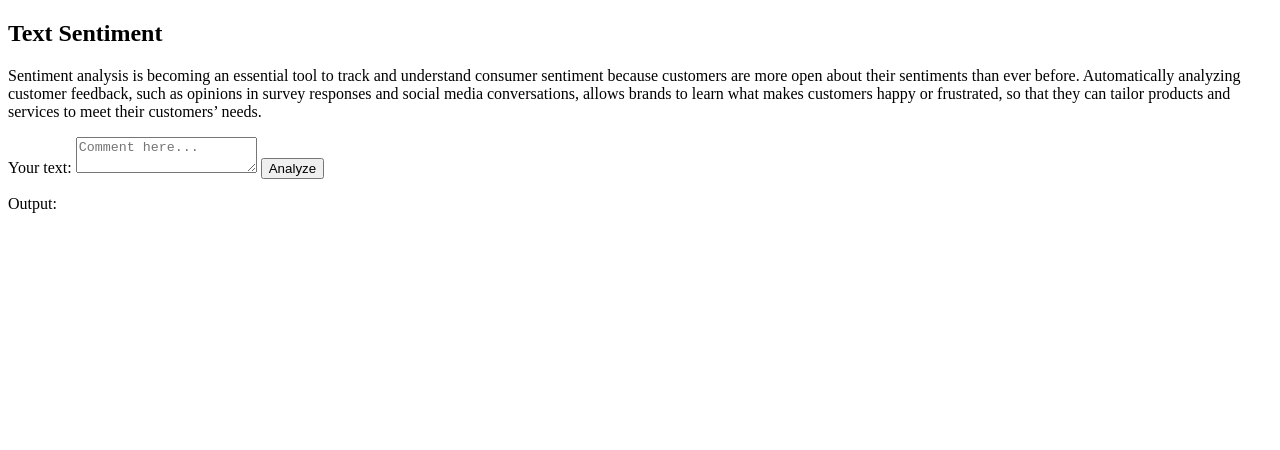
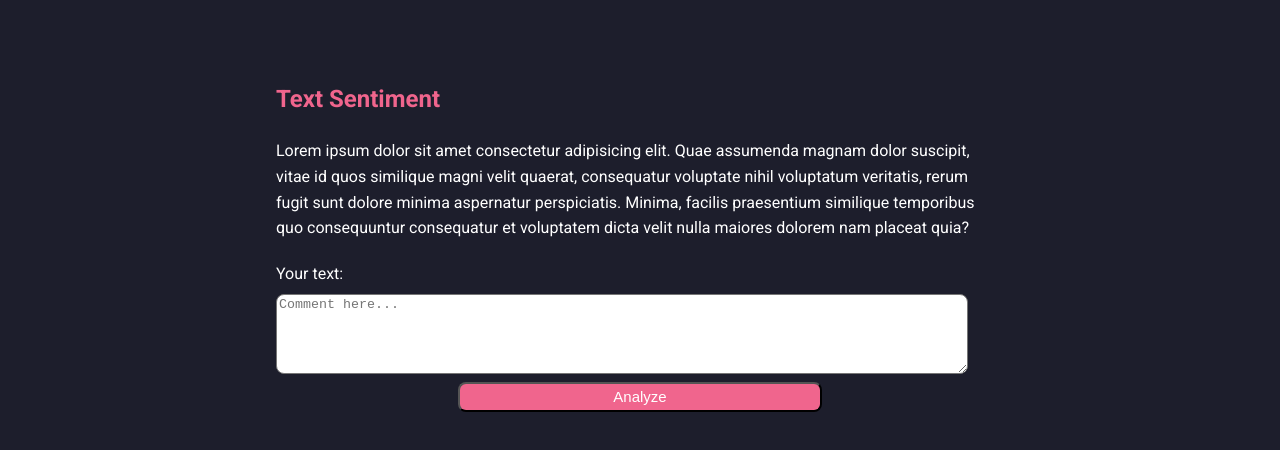
Before and after one commit to carolinanonato/Text-Sentiment-Analysis, a plain HTML site: page index.html in a window 1280 px wide. Drawn offline with nearby package versions, Linux system fonts and the light colour scheme.

Commit message:
styling done

```diff
--- a/index.html
+++ b/index.html
@@ -5,28 +5,34 @@
     <meta charset="UTF-8">
     <meta http-equiv="X-UA-Compatible" content="IE=edge">
     <meta name="viewport" content="width=device-width, initial-scale=1.0">
+
     <link rel="stylesheet" href="style.css">
+    <link rel="preconnect" href="https://fonts.googleapis.com">
+    <link rel="preconnect" href="https://fonts.gstatic.com" crossorigin>
+    <link href="https://fonts.googleapis.com/css2?family=Roboto:wght@300;400;700&display=swap" rel="stylesheet">
     <title>Text Sentiment</title>
 </head>
 
 <body>
     <div class="container">
         <h2 class="title">Text Sentiment</h2>
-        <p>Sentiment analysis is becoming an essential tool to track and understand consumer sentiment because customers
-            are more open about their sentiments than ever before.
-            Automatically analyzing customer feedback, such as opinions in survey responses and social media
-            conversations, allows brands to learn what makes customers happy or frustrated, so that they can tailor
-            products and services to meet their customers’ needs.
+        <p class="description">Lorem ipsum dolor sit amet consectetur adipisicing elit. Quae assumenda magnam dolor
+            suscipit, vitae id quos
+            similique magni velit quaerat, consequatur voluptate nihil voluptatum veritatis, rerum fugit sunt dolore
+            minima aspernatur perspiciatis. Minima, facilis praesentium similique temporibus quo consequuntur
+            consequatur et voluptatem dicta velit nulla maiores dolorem nam placeat quia?
         </p>
         <section class="input-comment">
             <label for="comment">Your text:</label>
+            <br>
             <textarea name="comment" id="comment" class="comment-area" placeholder="Comment here..."></textarea>
+            <br>
             <button class="button" onclick="checkSentiment()">Analyze</button>
 
         </section>
         <section class="result-box">
             <p id="result-area" class="result-area hide">
-                <span>Output:</span>
+
                 <span id="solution"></span>
             </p>
         </section>
--- a/script.js
+++ b/script.js
@@ -71,7 +71,7 @@ const Showresults = solution => {
             resultText = `This comment is <span class="negative">negative!</span>`;
             break;
         case 'neutral':
-            resultText = `This comment is <span class="positive">neutral</span>`;
+            resultText = `This comment is <span class="neutral">neutral</span>`;
             break;
         default:
             resultText = `Unfortunately it was not possible to analyze this comment`;
--- a/style.css
+++ b/style.css
@@ -1,3 +1,68 @@
+* {
+    box-sizing: border-box;
+    margin: 0
+}
+
+body {
+    font-family: 'Roboto', sans-serif;
+    background-color: #1d1e2c;
+  color: #fff;
+  line-height: 1.6;
+}
+
+.container {
+    max-width: 768px;
+    min-width: 50%;
+    margin: auto;
+    padding: 0 20px;
+    margin-top: 50px;
+}
+
+.title {
+    color: rgb(240, 101, 141);
+  text-decoration: none;
+  margin-bottom: 20px;
+  padding-top: 30px
+}
+
+
+.description {
+    margin-bottom: 20px;
+}
+
+.comment-area {
+    width: 95%;
+    border-radius: 8px;
+    height: 80px;
+    position: relative;
+    margin-top: 8px
+}
+
+button {
+    width: 50%;
+    margin: 0 auto;
+    display: block;
+    height: 30px;
+    border-radius: 8px;
+    background-color: rgb(240, 101, 141);
+    color: white;
+    font-size: 15px;
+}
+
+#result-area{
+    margin-top: 20px;
+    text-align: center;
+    font-size: 25px;
+}
+
 .positive {
     font-weight: bold;
 }
+
+.neutral {
+    font-weight: bold;
+}
+
+.negative {
+    font-weight: bold;
+}
```
